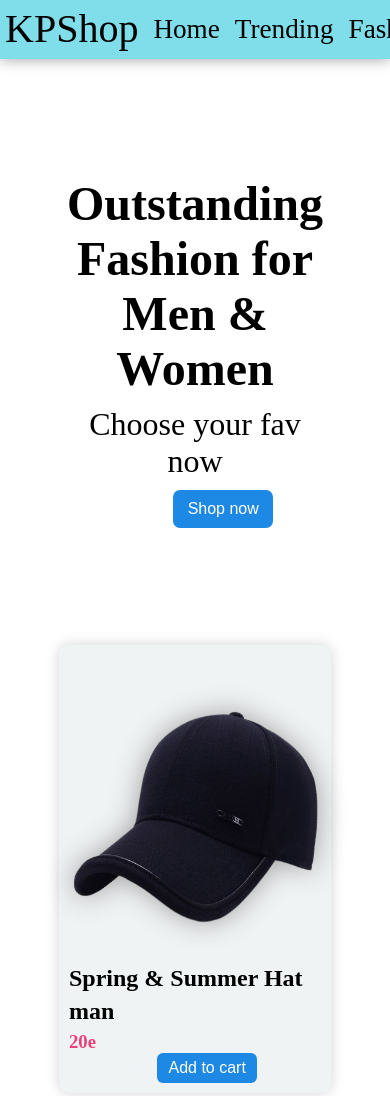
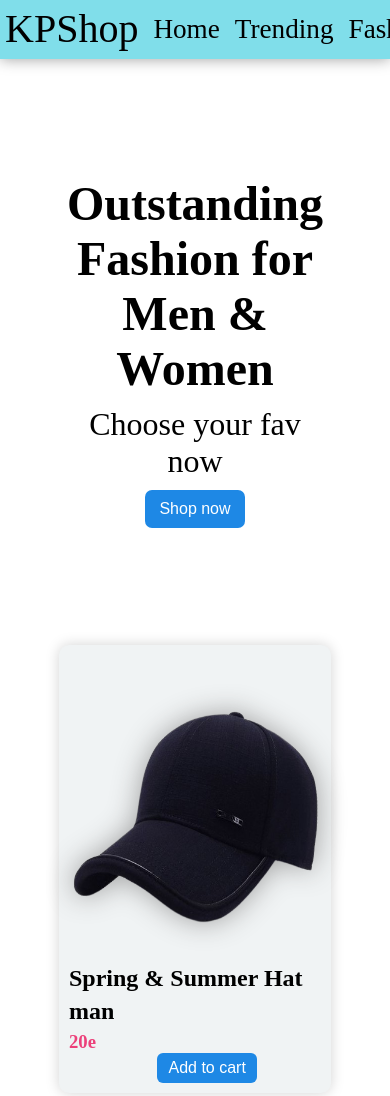
Before and after one commit to Tpspirit/E-Commerce-Web, a plain HTML site: page index.html in a window 390 px wide. Shown: the top 1096 px of the page. Drawn offline with Linux system fonts and the light colour scheme.

Commit message:
Add files via upload

```diff
--- a/style.css
+++ b/style.css
@@ -145,6 +145,6 @@ h3 {
   }
 
   .header .content .btn {
-    margin-left: 42%;
+    margin: 0 auto;
   }
 }
```
